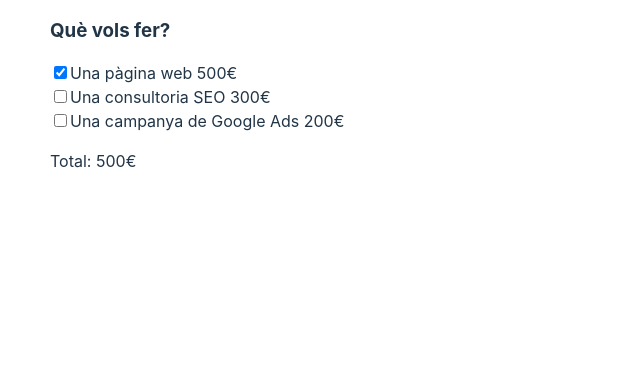
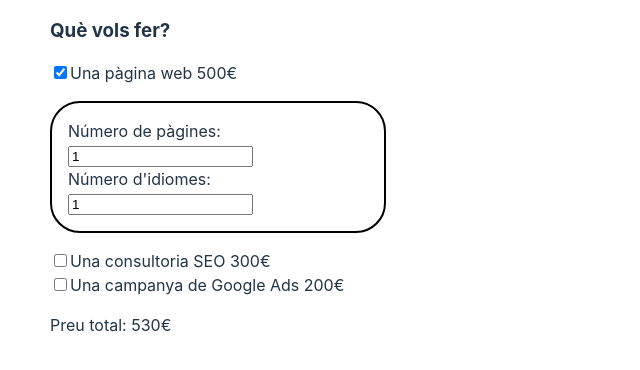
Before and after one commit to DreaRuiz/S7, a React (Vite) app: page / in a window 1280 px wide. Both pictures are taken after a click on the checkbox 60 px from the left and 72 px from the top of the page. Shown: the top 370 px of the page, without its empty margins (0-640 px from the left). Built offline with nearby package versions, Linux system fonts and the light colour scheme.

Commit message:
Exercici 2

```diff
--- a/package.json
+++ b/package.json
@@ -10,7 +10,8 @@
   },
   "dependencies": {
     "react": "^18.2.0",
-    "react-dom": "^18.2.0"
+    "react-dom": "^18.2.0",
+    "styled-components": "^5.3.6"
   },
   "devDependencies": {
     "@types/react": "^18.0.26",
--- a/src/App.jsx
+++ b/src/App.jsx
@@ -1,39 +1,70 @@
-import { useState } from "react";
+import { useEffect, useState } from "react";
 import { data } from "./assets/data";
 import { Checkbox } from "./components/Checkbox";
+import { FormWeb } from "./components/FormWeb";
 
 const getFormattedPrice = (price) => `${price}€ `;
 
 export default function App() {
+  // ESTATS
   const [total, setTotal] = useState(0);
+  const [checkboxPrice, setCheckboxPrice] = useState(0);
+  const [numPages, setNumPages] = useState(1);
+  const [numLanguages, setNumLanguages] = useState(1);
 
+  // ESTAT DESSELECCIONAT DE TOTS ELS ELEMENTS DE L'ARRAY
   const [checkedState, setCheckedState] = useState(
     new Array(data.length).fill(false)
   );
 
+  // EFFECTS
+  useEffect(() => {
+    calculateTotalPrice();
+  }, [checkedState, numLanguages, numPages]);
+
+  // SELECCIONA I DESSELECCIONA CHECKBOX
   function onCheckboxSelected(i) {
     let nextCheckedState = [...checkedState];
     nextCheckedState[i] = !nextCheckedState[i];
-
+    // CANVIA L'ESTAT DE LA CHECKBOX
     setCheckedState(nextCheckedState);
 
+    // SUMA EL PREU DELS PRODUCTES SELECCIONATS
     const sumPrice = nextCheckedState.reduce((acc, currentValue, index) => {
       if (currentValue === true) {
         return acc + data[index].price;
       }
-
       return acc;
     }, 0);
 
-    setTotal(sumPrice);
+    // CANVIA L'ESTAT DE CHECKBOXPRICE
+    setCheckboxPrice(sumPrice);
+  }
+  // CANVIA L'ESTAT DEL NUM DE PÀGINES
+  function handlePagesChange(e) {
+    setNumPages(e.target.value);
+  }
+  // CANVIA L'ESTAT DEL NUM D'IDIOMES
+  function handleLanguagesChange(e) {
+    setNumLanguages(e.target.value);
+  }
+
+  // CALCULA EL PREU DE LA WEB AMB DIF. PÀGINES I DIF. IDIOMES
+  // CALCULA EL PREU TOTAL (PÀGINES + CHECKBOX) I CANVIA L'ESTAT
+  function calculateTotalPrice() {
+    const totalWeb = numPages * numLanguages * 30;
+    const total = totalWeb + checkboxPrice;
+
+    setTotal(total);
   }
 
   return (
     <div>
-      <h3>Què vols fer?</h3>
+      <h3> Què vols fer? </h3>
       <div>
         {data.map(({ option, price }, index) => {
           return (
+            <>
               <Checkbox
                 index={index}
                 text={option}
@@ -42,9 +73,19 @@ export default function App() {
                 onCheck={onCheckboxSelected}
                 getFormattedPrice={getFormattedPrice}
               />
+              {checkedState[0] &&
+                index === 0 && ( // MOSTRA EL FORMULARI AL MARCAR LA PRIMERA CHECKBOX
+                  <FormWeb
+                    numPages={numPages}
+                    numLanguages={numLanguages}
+                    handlePagesChange={handlePagesChange}
+                    handleLanguagesChange={handleLanguagesChange}
+                  />
+                )}
+            </>
           );
         })}
-        <p> Total: {getFormattedPrice(total)}</p>
+        <p> Preu total: {getFormattedPrice(total)} </p>
       </div>
     </div>
   );
--- a/src/assets/data.js
+++ b/src/assets/data.js
@@ -2,16 +2,19 @@ export const data = [
     {
         "id": 1,
         "option": "Una pàgina web",
-        "price": 500
+        "price": 500,
+        "extra": 30
     },
     {
         "id": 2,
         "option": "Una consultoria SEO",
-        "price": 300
+        "price": 300,
+        "extra": 30
     },
     {
         "id": 3,
         "option": "Una campanya de Google Ads",
-        "price": 200
+        "price": 200,
+        "extra": 30
     }
 ]
--- /dev/null
+++ b/src/components/FormWeb.jsx
@@ -0,0 +1,37 @@
+import React from "react";
+import { Form } from "../styled";
+
+export function FormWeb({
+  numPages,
+  handlePagesChange,
+  numLanguages,
+  handleLanguagesChange,
+}) {
+  return (
+    <>
+      <Form>
+        <label>
+          Número de pàgines:
+          <input
+            name="numPages"
+            type="number"
+            value={numPages}
+            onChange={handlePagesChange}
+          />
+        </label>
+
+        <br />
+
+        <label>
+          Número d'idiomes:
+          <input
+            name="numLanguages"
+            type="number"
+            value={numLanguages}
+            onChange={handleLanguagesChange}
+          />
+        </label>
+      </Form>
+    </>
+  );
+}
--- /dev/null
+++ b/src/styled.js
@@ -0,0 +1,12 @@
+import styled from "styled-components";
+
+export const Form = styled.div`
+
+    margin-top: 2vh;
+    margin-bottom: 2vh;
+    margin-right: 10%;
+    padding: 2vh;
+    border: 2px solid black;
+    border-radius: 30px;
+    ,
+    `;
```
Also changed, not shown: 2 other files (tests, documents, lock files or other folders). Lines whose indentation alone changed are shown as unchanged.
